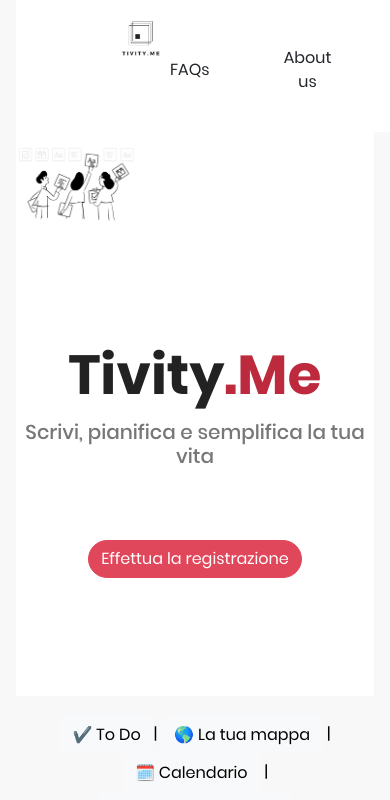
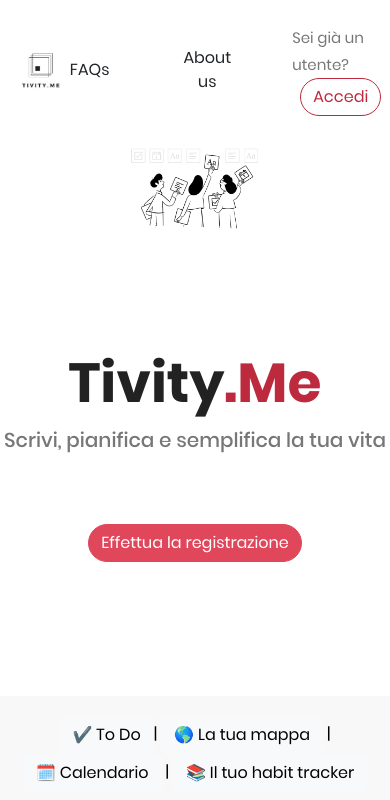
Before and after one commit to Tivity-life/Tivity-front, a Vue app: page /#/ in a window 390 px wide. Shown: the top 800 px of the page. Built offline with nearby package versions, Linux system fonts and the light colour scheme; what vue-chartkick would draw is missing.

Commit message:
responsive header homepage

```diff
--- a/src/components/home/home.vue
+++ b/src/components/home/home.vue
@@ -1,7 +1,7 @@
 <template>
 <div id= "homepage">
 <nav id= "header">
-      <div class="p-2 flex-grow-1 bd-highlight">
+      <div id= "logo" class="p-2 flex-grow-1 bd-highlight">
         <img
           src="../../assets/logo.jpeg"
           width="80"
@@ -26,7 +26,7 @@
       <div class="text-center pt-6 mt-5">
         <div class="row">
           <div class="col-md-2 text-center"></div>
-          <img src="../../assets/prova.png" style= "width: 38%"/>
+          <img id= "imm" src="../../assets/prova.png" style= "width: 38%;"/>
           <div class="col-md-4 text-center">
             <br><br>
             <h2 style="font-size: 55px">Tivity<span style= "color: #bd2a3e">.Me</span></h2>
@@ -197,7 +197,8 @@
       window.open('https://github.com/Tivity-life/Tivity-front')
     }
 
-  }
+  },
+
 }
 
 </script>
@@ -213,6 +214,17 @@
   top: 0px;
   background-color: rgb(255, 255, 255);
   transition: background 0.4s;
+  justify-content: center;
+  -moz-justify-content: center;
+  -webkit-justify-content: center;
+  -o-justify-content: center;
+  -ms-justify-content: center;
+  align-items: center;
+  -moz-align-items: center;
+  -webkit-align-items: center;
+  -o-align-items: center;
+  -ms-align-items: center;
+
 
 }
 
@@ -426,11 +438,52 @@
   margin-right: 300px;
   justify-content: center;
 }
+* {box-sizing: border-box;}
 
-.carousel-item {
-  height: 24rem;
-  background-color: black;
+@media screen and (max-width: 765px) {
+  #header #logo {
+    float: none;
+    display: block;
+    text-align: left;
+  }
+
+  #header p {
+    float: none;
+    display: block;
+    text-align: left;
+  }
+
+  #header ul {
+    float: none;
+  }
+   .row #imm {
+    width: 50%;
+  }
+
+  .row {
+    justify-content: center;
+  }
+
+
+}
+@media screen and (max-width: 320px) {
+
+  #header {
+    flex-direction: column;
+    position: inherit;
+  }
+  #header ul {
+    float: none;
+    display: flex;
+    flex-direction: column-reverse;
+    align-content: flex-start;
+    align-items: flex-start;
+    flex-wrap: wrap;
+  }
 }
 
 
+
+
+
 </style>
--- a/src/views/index.vue
+++ b/src/views/index.vue
@@ -22,7 +22,7 @@
             : 'container'
           : '',
       ]"
-      class="flex-column m-3"
+      class="flex-column m"
       :style="[menuVisibility ? 'max-width: 78%;' : '']"
     >
       <router-view
```
